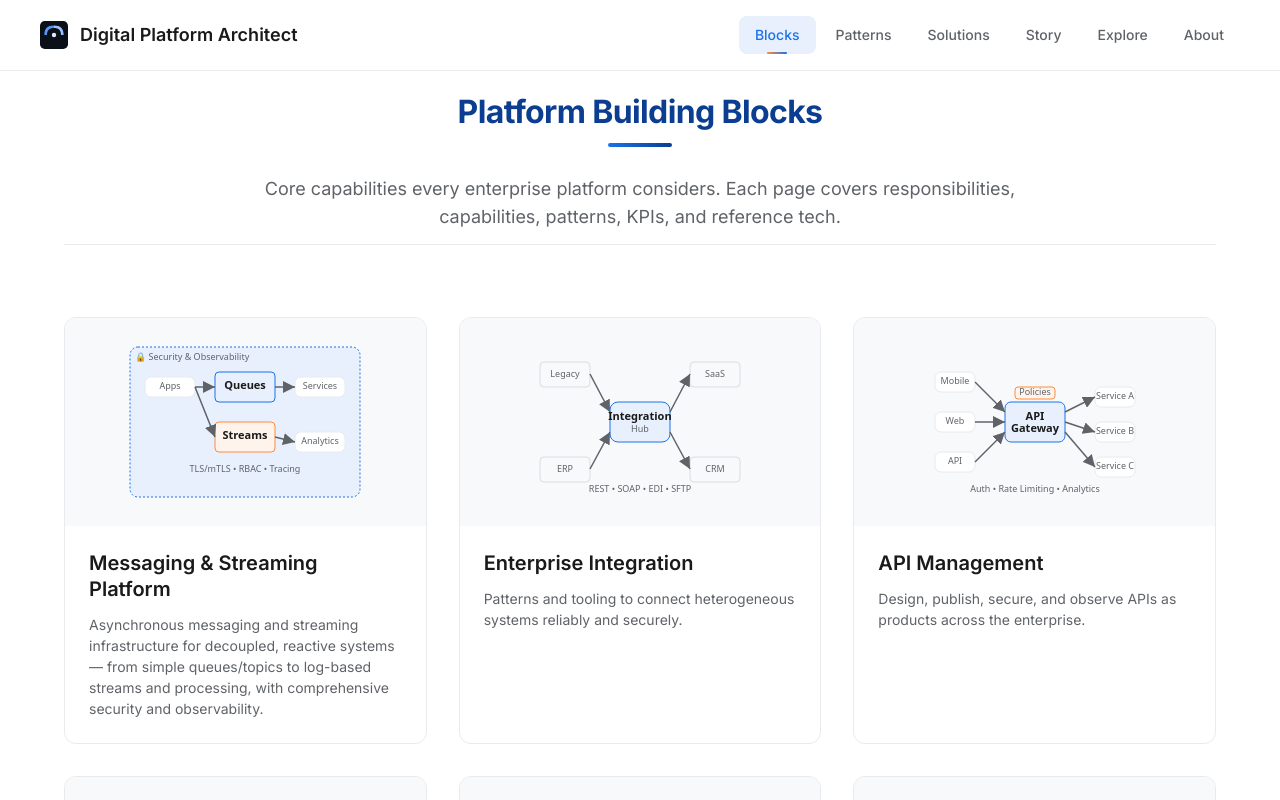
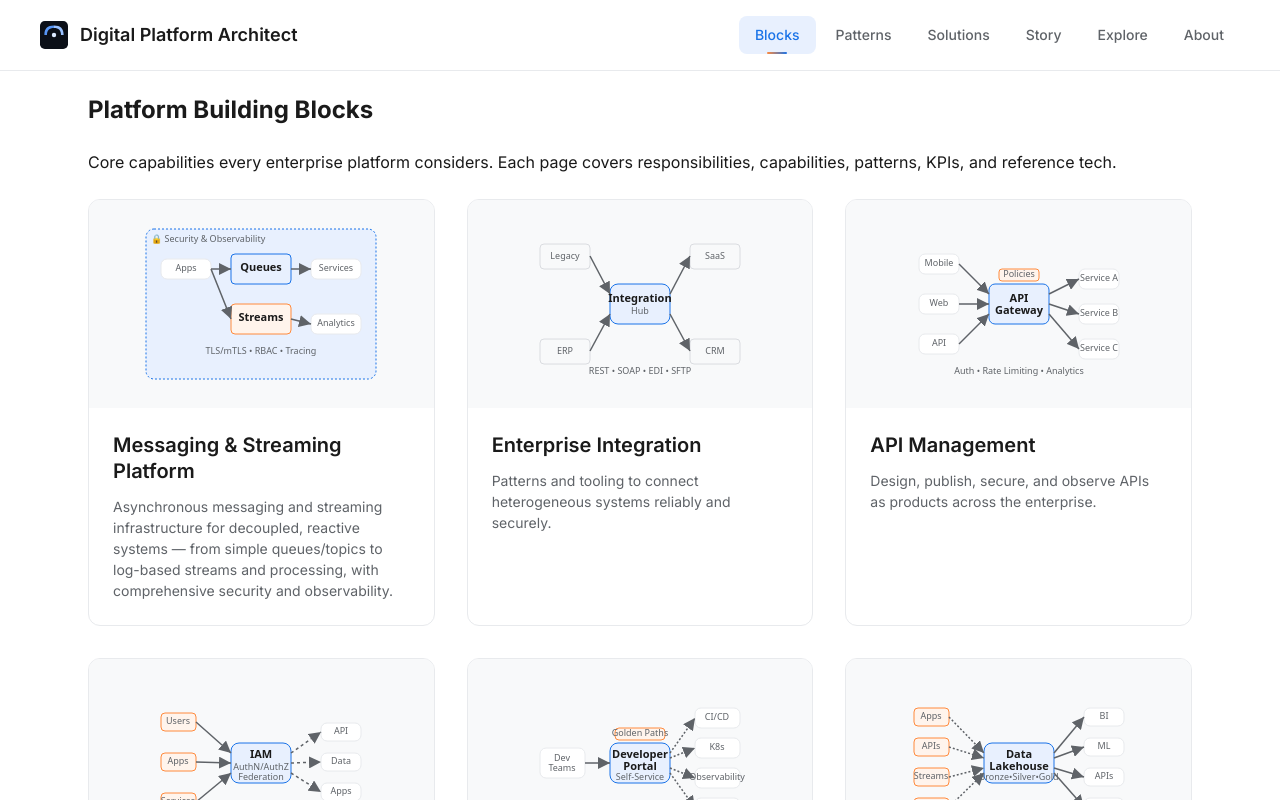
Before and after one commit to lahirugmg/digitalplatformarchitect, a Next.js app: page /blocks in a window 1280 px wide. Shown: the top 800 px of the page. Built offline with nearby package versions, Linux system fonts and the light colour scheme.

Commit message:
front page improvemnts

```diff
--- a/app/blocks/page.tsx
+++ b/app/blocks/page.tsx
@@ -10,14 +10,17 @@ export const metadata = {
 
 export default function BlocksIndexPage() {
   return (
-    <section className="stack gap-lg">
-      <header className="page-hero stack gap-sm">
-        <h1 className="page-title">Platform Building Blocks</h1>
-        <p className="lede">
+    <div className="container">
+      <article className="blocks-article">
+        <header className="blocks-header">
+          <h1>Platform Building Blocks</h1>
+          <p className="blocks-subtitle">
             Core capabilities every enterprise platform considers. Each page covers responsibilities,
             capabilities, patterns, KPIs, and reference tech.
           </p>
         </header>
+
+        <section className="blocks-section">
           <div className="blocks-grid-with-diagrams">
             {blockList.map((b) => (
               <Link key={b.slug} href={`/blocks/${b.slug}`} className="block-card-with-diagram">
@@ -32,5 +35,7 @@ export default function BlocksIndexPage() {
             ))}
           </div>
         </section>
+      </article>
+    </div>
   );
 }
--- a/app/globals.css
+++ b/app/globals.css
@@ -546,6 +546,68 @@ a:focus-visible {
 
 .diagram svg { width: 100%; height: auto; display: block; }
 
+/* Hover magnify shell for diagrams */
+.diagram-shell { position: relative; border: 1px solid var(--border); border-radius: var(--radius-lg); background: var(--surface); overflow: hidden; }
+.diagram-shell .diagram-inner { padding: 1rem; transition: transform .2s ease; }
+.diagram-shell:hover .diagram-inner { transform: scale(1.03); }
+.diagram-shell:hover { box-shadow: var(--shadow-md); border-color: var(--primary); }
+.zoom-btn { position: absolute; top: .5rem; right: .5rem; background: var(--primary); color: #fff; border: 0; border-radius: var(--radius-md); padding: .35rem .6rem; font: inherit; font-size: .8rem; cursor: pointer; box-shadow: var(--shadow-sm); }
+.zoom-btn:hover { background: var(--primary-hover); }
+
+/* Modal zoom */
+.diagram-modal { position: fixed; inset: 0; z-index: 1000; display: grid; place-items: center; }
+.diagram-modal-backdrop { position: absolute; inset: 0; background: rgba(0,0,0,.5); backdrop-filter: blur(2px); }
+.diagram-modal-content { position: relative; background: var(--surface); width: min(1100px, 94vw); height: min(80vh, 780px); border-radius: var(--radius-lg); border: 1px solid var(--border); box-shadow: var(--shadow-lg); display: grid; grid-template-rows: auto 1fr; overflow: hidden; }
+.diagram-modal-header { display: flex; align-items: center; justify-content: space-between; gap: .5rem; padding: .75rem 1rem; border-bottom: 1px solid var(--border); background: var(--surface-alt); }
+.diagram-modal-header h3 { margin: 0; font-size: 1rem; color: var(--text); }
+.zoom-controls { display: inline-flex; align-items: center; gap: .5rem; }
+.zoom-controls button { background: var(--surface); border: 1px solid var(--border); border-radius: var(--radius-sm); padding: .25rem .5rem; cursor: pointer; }
+.zoom-controls button:hover { background: var(--surface-hover); }
+.zoom-controls .zoom-level { min-width: 3ch; text-align: center; color: var(--text-secondary); }
+.zoom-controls .close-btn { margin-left: .25rem; background: var(--orange); border-color: var(--orange); color: #fff; }
+.zoom-controls .close-btn:hover { background: var(--orange-hover); border-color: var(--orange-hover); }
+.diagram-modal-body { overflow: auto; padding: 1rem; }
+.zoom-stage { transform-origin: top left; width: fit-content; height: fit-content; }
+.zoom-stage svg { width: 1200px; height: auto; max-width: none; }
+
+/* Diagram container with hover magnification */
+.diagram-container {
+  position: relative;
+  overflow: hidden;
+  border-radius: var(--radius-lg);
+  transition: all 0.3s ease;
+  cursor: zoom-in;
+}
+
+.diagram-container:hover {
+  transform: scale(1.05);
+  box-shadow: var(--shadow-lg);
+  z-index: 10;
+}
+
+.diagram-container svg {
+  width: 100%;
+  height: auto;
+  display: block;
+  transition: all 0.3s ease;
+}
+
+.diagram-container:hover svg {
+  transform: scale(1.1);
+}
+
+/* Responsive diagram container */
+@media (max-width: 768px) {
+  .diagram-container:hover {
+    transform: none;
+    box-shadow: var(--shadow-md);
+  }
+
+  .diagram-container:hover svg {
+    transform: scale(1.02);
+  }
+}
+
 /* Responsive Design */
 @media (max-width: 768px) {
   .container {
@@ -888,6 +950,13 @@ html {
   align-items: center;
   justify-content: center;
   min-height: 160px;
+  transition: all 0.2s ease;
+  cursor: zoom-in;
+}
+
+.block-diagram-container:hover {
+  transform: scale(1.02);
+  box-shadow: var(--shadow-md);
 }
 
 .block-diagram {
@@ -930,6 +999,11 @@ html {
   .block-diagram-container {
     padding: 1rem;
     min-height: 140px;
+  }
+
+  .block-diagram-container:hover {
+    transform: none;
+    box-shadow: var(--shadow-sm);
   }
 
   .block-content {
```
Also changed, not shown: app/about/page.tsx (+13 -3 lines), app/explore/page.tsx (+9 -7 lines), app/patterns/page.tsx (+12 -7 lines), app/solutions/page.tsx (+52 -0 lines), components/DiagramZoom.tsx (added, +69 -0 lines). Lines whose indentation alone changed are shown as unchanged.
